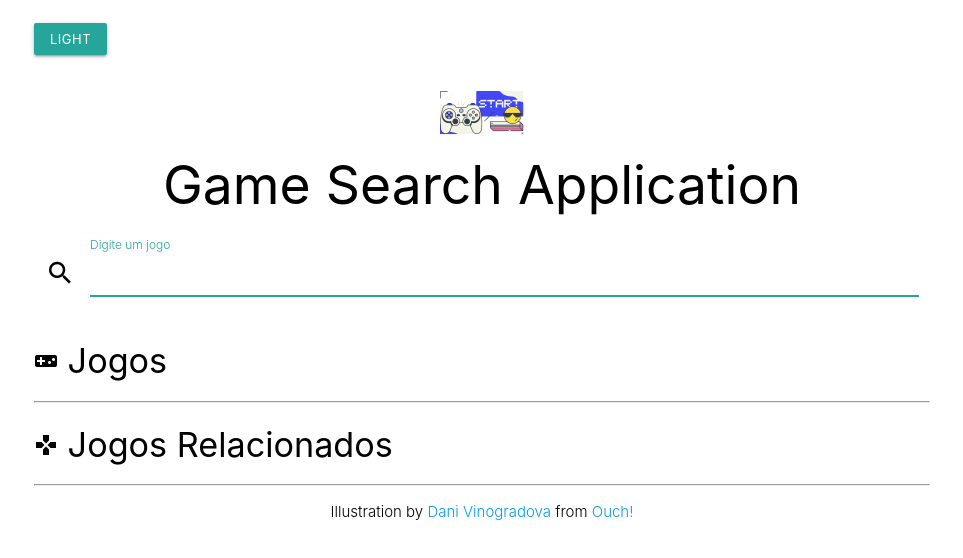
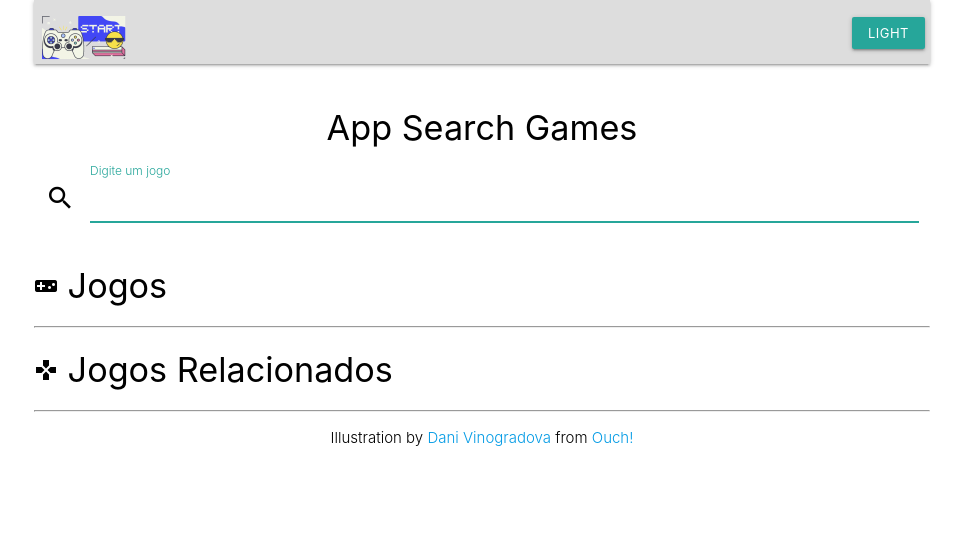
Before and after one commit to mateussilva01/games_the_search, a website: page src/index.html in a window 1280 px wide. Shown: the whole page, without its empty margins (158-1121 px from the left). Drawn offline with nearby package versions, Linux system fonts and the light colour scheme.

Commit message:
Adição de menu e posicionamento de logotipo na posição esquerda e botão de alternância do tema na posição direita.

```diff
--- a/src/css/style.css
+++ b/src/css/style.css
@@ -10,23 +10,15 @@
 	--text: #DDDDDD;
 	--background: #15202B;
 }
-
 body {
 	color: var(--text);
 	background: var(--background);
 }
 
-/* Div header */
-header {
-	margin-top: 20px;
-}
-
-header h2 {
+/* Div logo */
+.logo {
+	width: 100px;
 	margin: 0 0 20px 0;
-}
-
-header img {
-	width: 100px;
 }
 
 /* Div games */
@@ -46,8 +38,7 @@ header img {
 	height: 200px
 }
 
-.games p,
-h6 {
+.games p, h6 {
 	margin-left: 5px;
 }
 
--- a/src/index.html
+++ b/src/index.html
@@ -11,13 +11,32 @@
 </head>
 <body class="light">
 	<div class="container">
+		<nav style="background-color: #DDDDDD;">
+			<div class="nav-wrapper">
+				<a href="#" class="brand-logo left">
+					<img
+						class="logo"
+						src="./img/logo.gif"
+						title="Illustration by Dani Vinogradova"
+						alt="Logo gamer"
+					>
+				</a>
+				<ul id="nav-mobile" class="right hide-on-med-and-down">
+					<li>
+						<button
+							class="waves-effect waves-light btn-small"
+							id="theme-toggle"
+							style="margin-right: 5px;"
+						>
+							<span id="theme">light</span>
+						</button>
+					</li>
+				</ul>
+			</div>
+		</nav>
 		<br>
-		<button class="waves-effect waves-light btn-small" id="theme-toggle">
-			<span id="theme">light</span>
-		</button>
 		<header class="center-align">
-			<img src="./img/logo.gif" title="Illustration by Dani Vinogradova" alt="Logo gamer">
-			<h2>Game Search Application</h2>
+			<h4>App Search Games</h4>
 		</header>
 		<div class="row">
 			<div class="input-field col s12">
--- a/src/js/events.js
+++ b/src/js/events.js
@@ -41,7 +41,7 @@ const setGameHTML = (game) => {
 							<h6>${game.name}</h6>
 							<p>Lançamento: ${game.released}</p>
 							<p>Atualizado em: ${game.updated.slice(0, 10)}</p>
-							<p>Classificação: ${game.rating}</p>
+							<p>Classificação: ${game.rating === 0 ? 'Nenhuma' : game.rating}</p>
 							<p>Avaliação: ${game.metacritic === null ? 'Nenhuma' : game.metacritic}</p>
 						</div>
 					</div>
--- a/src/js/requests.js
+++ b/src/js/requests.js
@@ -23,6 +23,6 @@ const getRelatedGamesByName = async (name) => {
 			}
 			return response.json();
 		}).catch((error) => {
-			console.error('Houve um problema com a operação de busca:', error)
+			console.error('Houve um problema com a operação de busca:', error);
 		});
 };
```
